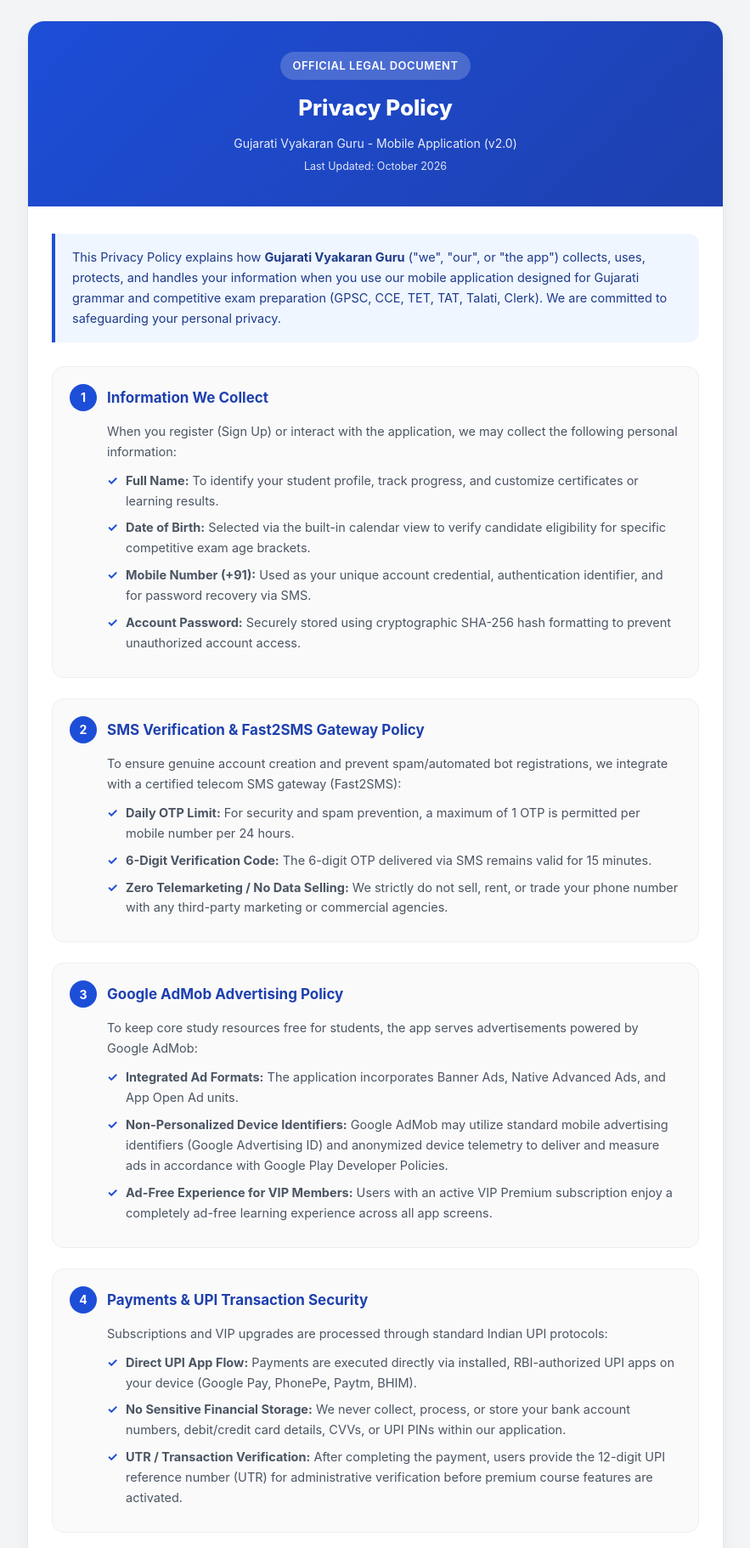
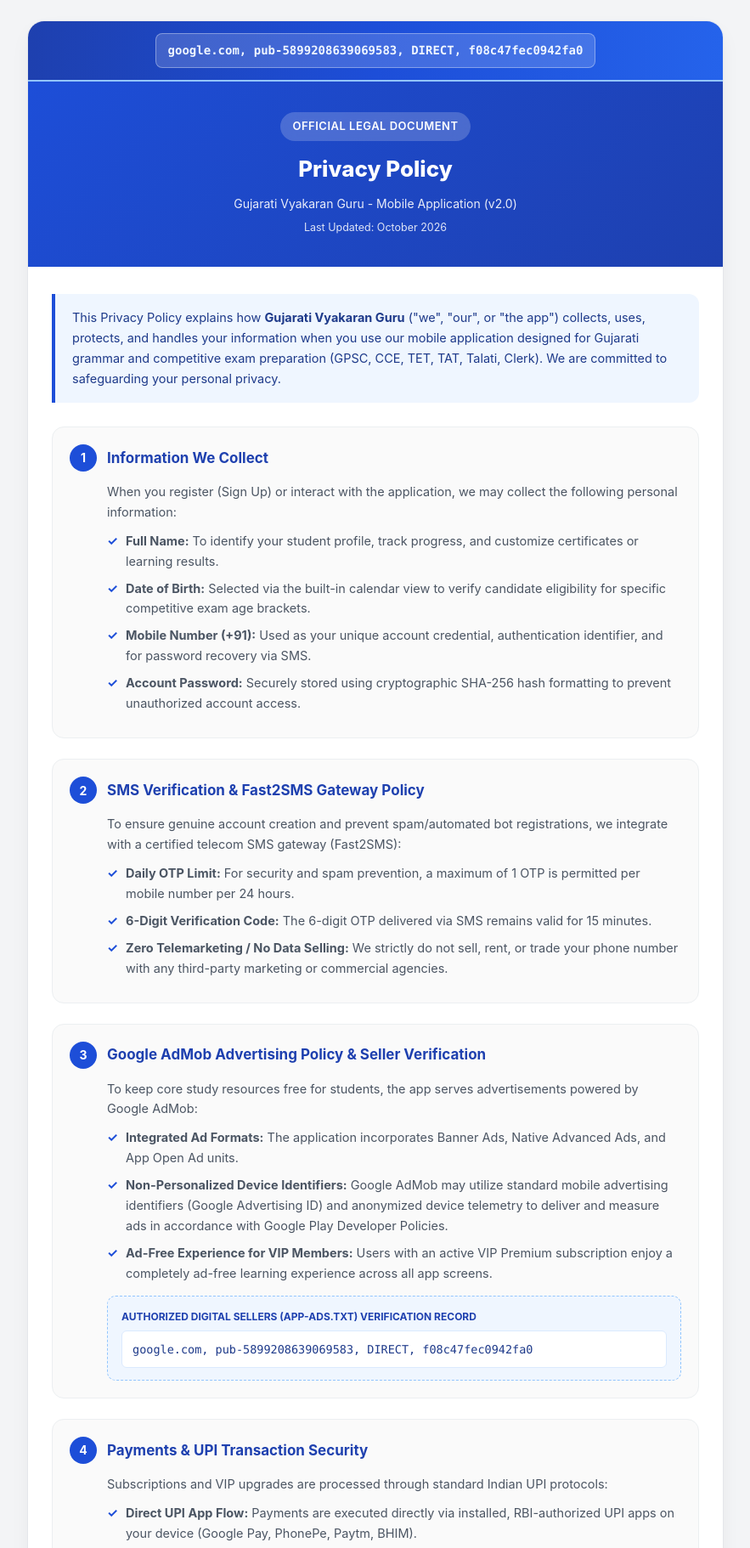
Before and after one commit to RajBaria/gujaratiguruapp, a plain HTML site: page index.html in a window 1280 px wide. Shown: the top 1822 px of the page at 85% size, without its empty margins (198-1081 px from the left). Drawn offline with Linux system fonts and the light colour scheme.

Commit message:
Update index.html

```diff
--- a/index.html
+++ b/index.html
@@ -70,6 +70,30 @@
         header p {
             font-size: 14px;
             opacity: 0.9;
+        }
+
+        .top-blue-banner {
+            background: linear-gradient(90deg, #1E40AF 0%, #1D4ED8 50%, #2563EB 100%);
+            color: #ffffff;
+            padding: 14px 24px;
+            display: flex;
+            align-items: center;
+            justify-content: center;
+            text-align: center;
+            border-bottom: 2px solid #93C5FD;
+        }
+
+        .top-blue-banner-text {
+            font-family: ui-monospace, SFMono-Regular, Menlo, Monaco, Consolas, "Liberation Mono", "Courier New", monospace;
+            font-size: 14px;
+            font-weight: 700;
+            color: #EFF6FF;
+            background: rgba(255, 255, 255, 0.16);
+            padding: 8px 14px;
+            border-radius: 8px;
+            border: 1px solid rgba(255, 255, 255, 0.35);
+            word-break: break-all;
+            user-select: all;
         }
 
         .content {
@@ -151,6 +175,39 @@
             font-weight: bold;
         }
 
+        /* Styling for the AdMob app-ads.txt verification box */
+        .ads-txt-box {
+            margin-left: 44px;
+            margin-top: 14px;
+            background: #EFF6FF;
+            border: 1px dashed #93C5FD;
+            border-radius: 10px;
+            padding: 14px 16px;
+        }
+
+        .ads-txt-label {
+            font-size: 12px;
+            font-weight: 700;
+            text-transform: uppercase;
+            color: var(--primary-dark);
+            margin-bottom: 6px;
+            display: flex;
+            align-items: center;
+            justify-content: space-between;
+        }
+
+        .ads-txt-code {
+            font-family: ui-monospace, SFMono-Regular, Menlo, Monaco, Consolas, "Liberation Mono", "Courier New", monospace;
+            font-size: 13.5px;
+            color: #1E3A8A;
+            background: #FFFFFF;
+            padding: 10px 12px;
+            border-radius: 6px;
+            border: 1px solid #DBEAFE;
+            word-break: break-all;
+            user-select: all;
+        }
+
         .contact-card {
             background: #F0FDF4;
             border: 1px solid #BBF7D0;
@@ -194,6 +251,9 @@
             body {
                 padding: 12px 8px;
             }
+            .top-blue-banner {
+                padding: 12px 16px;
+            }
             .content {
                 padding: 20px 16px;
             }
@@ -203,7 +263,7 @@
             header h1 {
                 font-size: 22px;
             }
-            .section p, .section ul {
+            .section p, .section ul, .ads-txt-box {
                 margin-left: 0;
             }
             .section-header {
@@ -215,6 +275,13 @@
 <body>
 
 <div class="container">
+    <!-- Top Blue AdMob Verification Bar -->
+    <div class="top-blue-banner">
+        <div class="top-blue-banner-text" id="topAdsTxtRecord">
+            google.com, pub-5899208639069583, DIRECT, f08c47fec0942fa0
+        </div>
+    </div>
+
     <header>
         <div class="app-badge">Official Legal Document</div>
         <h1>Privacy Policy</h1>
@@ -260,7 +327,7 @@
         <div class="section">
             <div class="section-header">
                 <div class="section-number">3</div>
-                <div class="section-title">Google AdMob Advertising Policy</div>
+                <div class="section-title">Google AdMob Advertising Policy & Seller Verification</div>
             </div>
             <p style="margin-bottom: 10px;">To keep core study resources free for students, the app serves advertisements powered by Google AdMob:</p>
             <ul>
@@ -268,6 +335,16 @@
                 <li><strong>Non-Personalized Device Identifiers:</strong> Google AdMob may utilize standard mobile advertising identifiers (Google Advertising ID) and anonymized device telemetry to deliver and measure ads in accordance with Google Play Developer Policies.</li>
                 <li><strong>Ad-Free Experience for VIP Members:</strong> Users with an active VIP Premium subscription enjoy a completely ad-free learning experience across all app screens.</li>
             </ul>
+
+            <!-- Authorized Digital Sellers (app-ads.txt) Record -->
+            <div class="ads-txt-box">
+                <div class="ads-txt-label">
+                    <span>Authorized Digital Sellers (app-ads.txt) Verification Record</span>
+                </div>
+                <div class="ads-txt-code">
+                    <span id="adsTxtRecord">google.com, pub-5899208639069583, DIRECT, f08c47fec0942fa0</span>
+                </div>
+            </div>
         </div>
 
         <!-- Section 4 -->
@@ -321,6 +398,7 @@
     <footer>
         <p>© 2026 Gujarati Vyakaran Guru. All rights reserved.</p>
         <p style="margin-top: 4px;">Designed and Developed with ❤️ in Gujarat, India.</p>
+        <p style="margin-top: 8px; font-family: monospace; font-size: 11.5px; color: #6B7280;">google.com, pub-5899208639069583, DIRECT, f08c47fec0942fa0</p>
     </footer>
 </div>
 
```
